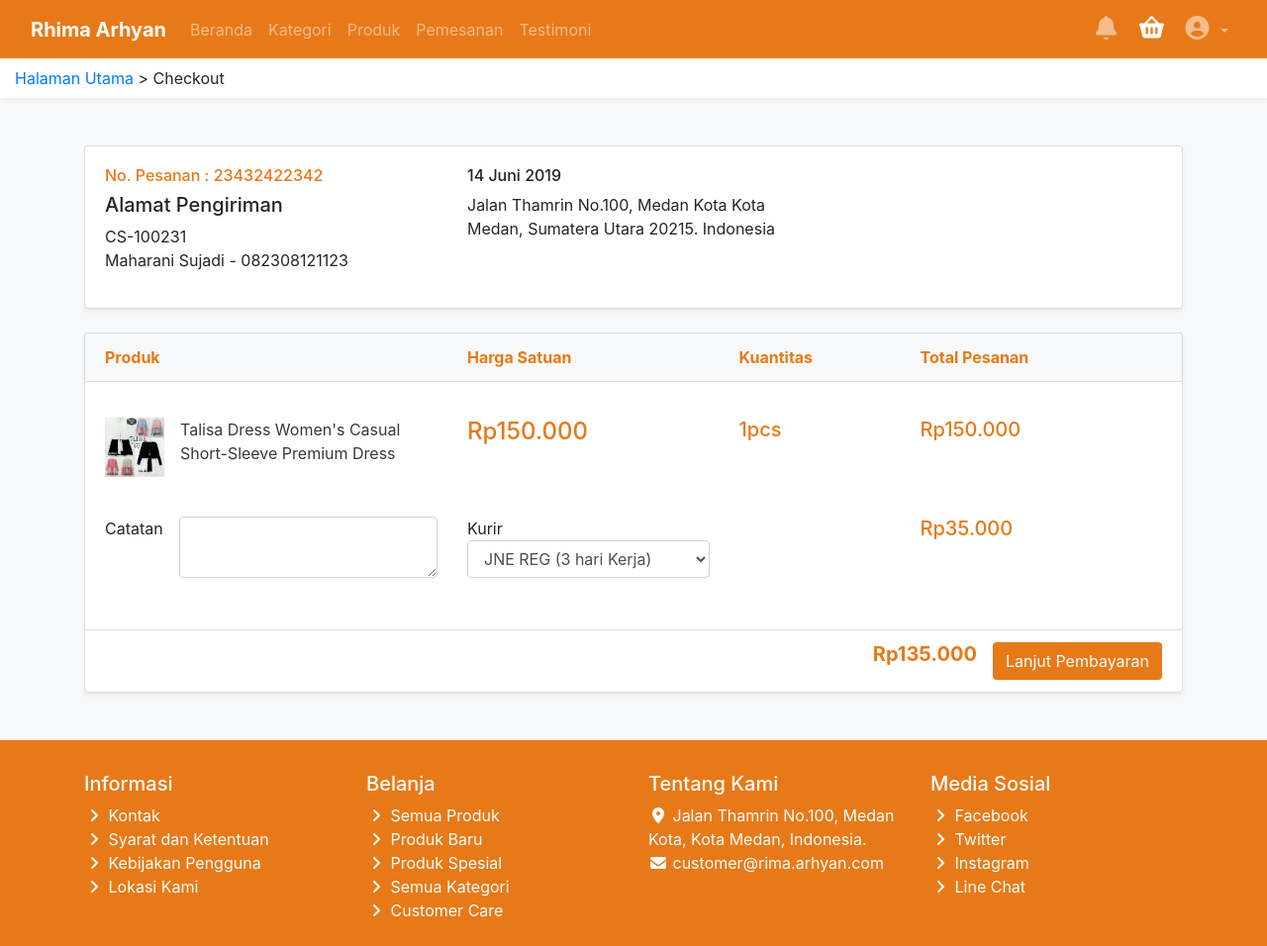
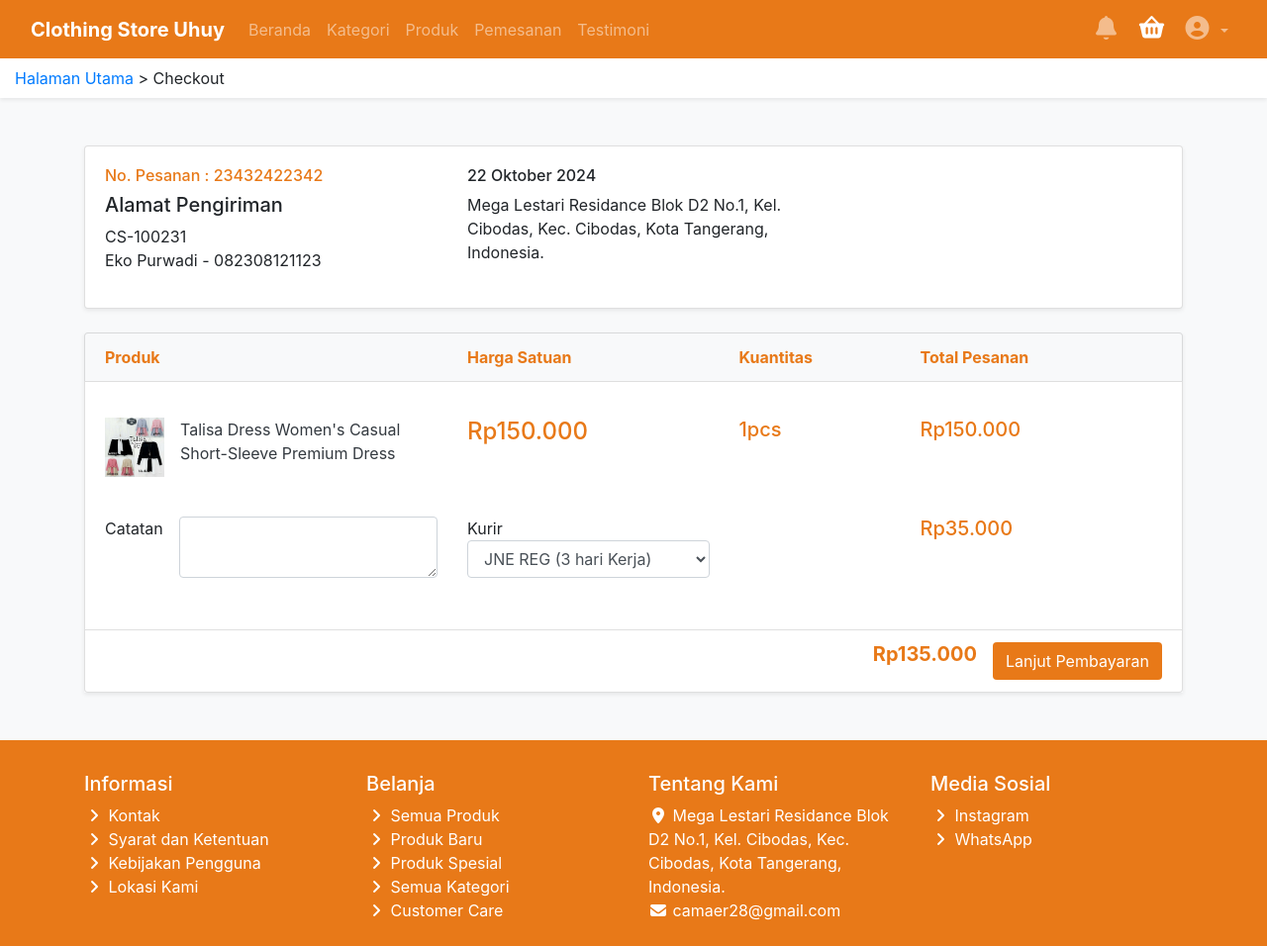
Before and after one commit to eko246/clothing-store, a plain HTML site: page checkout.html in a window 1280 px wide. Shown: the whole page at 99% size. Drawn offline with Linux system fonts and the light colour scheme.

Commit message:
Update checkout.html

```diff
--- a/checkout.html
+++ b/checkout.html
@@ -8,7 +8,7 @@
 	<link rel="stylesheet" href="assets/css/style.css">
 	<link rel="stylesheet" href="assets/fontawesome/css/all.min.css">
 
-	<title>Checkout - Rima Arhyan</title>
+	<title>Checkout - Clothing Store Uhuy</title>
 </head>
 <body class="bg-light">
 	<nav class="navbar navbar-expand-lg navbar-dark bg-website">
@@ -17,7 +17,7 @@
 				<span class="navbar-toggler-icon"></span>
 			</button>
 			<div class="collapse navbar-collapse" id="navbarTogglerDemo01">
-				<a class="navbar-brand active" href="./">Rhima Arhyan</a>
+				<a class="navbar-brand active" href="./">Clothing Store Uhuy</a>
 				<ul class="navbar-nav mr-auto mt-2 mt-lg-0">
 					<li class="nav-item">
 						<a class="nav-link" href="./">Beranda</a>
@@ -75,11 +75,11 @@
 					<h6 class="text-website">No. Pesanan : 23432422342</h6>
 					<h5>Alamat Pengiriman</h5>
 					<p>CS-100231<br>
-					Maharani Sujadi - 082308121123</p>
+					Eko Purwadi - 082308121123</p>
 				</div>
 				<div class="col-sm-12 col-lg-4">
-					<h6>14 Juni 2019</h6>
-					<p>Jalan Thamrin No.100, Medan Kota Kota Medan, Sumatera Utara 20215. Indonesia</p>
+					<h6>22 Oktober 2024</h6>
+					<p>Mega Lestari Residance Blok D2 No.1, Kel. Cibodas, Kec. Cibodas, Kota Tangerang, Indonesia.</p>
 				</div>
 			</div>
 		</div>
@@ -176,17 +176,15 @@
                 <div class="col-sm-12 col-lg-3">
                     <h5>Tentang Kami</h5>
                     <ul class="list-unstyled">
-                        <li><a href="#"><i class="fa fa-map-marker-alt"></i> Jalan Thamrin No.100, Medan Kota, Kota Medan, Indonesia.</a></li>
-                        <li><a href="#"><i class="fa fa-envelope"></i> customer@rima.arhyan.com</a></li>
+                        <li><a href="#"><i class="fa fa-map-marker-alt"></i> Mega Lestari Residance Blok D2 No.1, Kel. Cibodas, Kec. Cibodas, Kota Tangerang, Indonesia.</a></li>
+                        <li><a href="#"><i class="fa fa-envelope"></i> camaer28@gmail.com</a></li>
                     </ul>
                 </div>
                 <div class="col-sm-12 col-lg-3">
                     <h5>Media Sosial</h5>
                     <ul class="list-unstyled">
-                        <li><a href="https://www.facebook.com/rima.arhyan"><i class="fa fa-angle-right"></i> Facebook</a></li>
-                        <li><a href="https://twitter.com/rima.arhyan"><i class="fa fa-angle-right"></i> Twitter</a></li>
                         <li><a href="https://www.instagram.com/rima.arhyan"><i class="fa fa-angle-right"></i> Instagram</a></li>
-                        <li><a href="https://line.me/@rima.arhyan"><i class="fa fa-angle-right"></i> Line Chat</a></li>
+                        <li><a href="https://line.me/@rima.arhyan"><i class="fa fa-angle-right"></i> WhatsApp</a></li>
                     </ul>
                 </div>
             </div>
```
